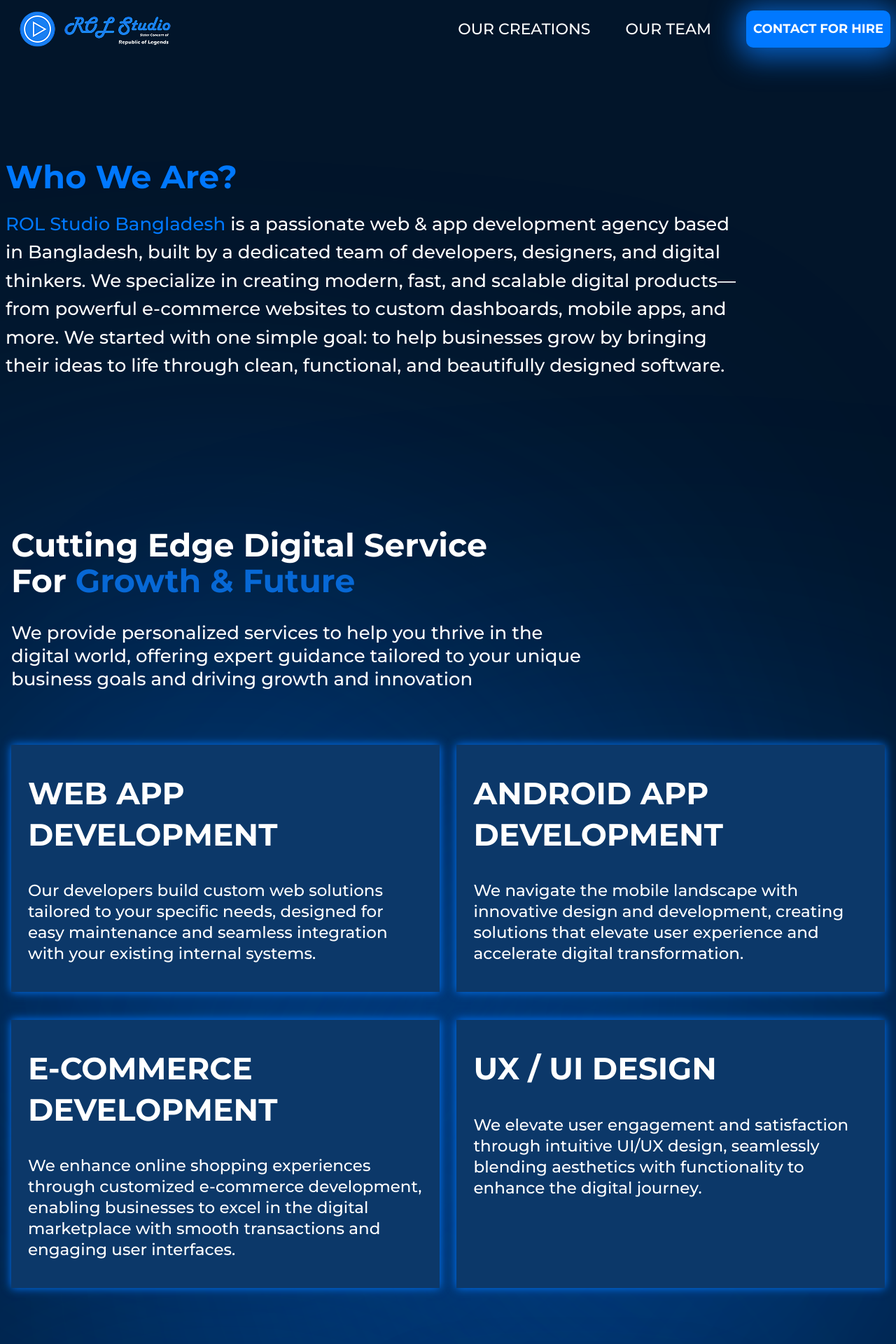
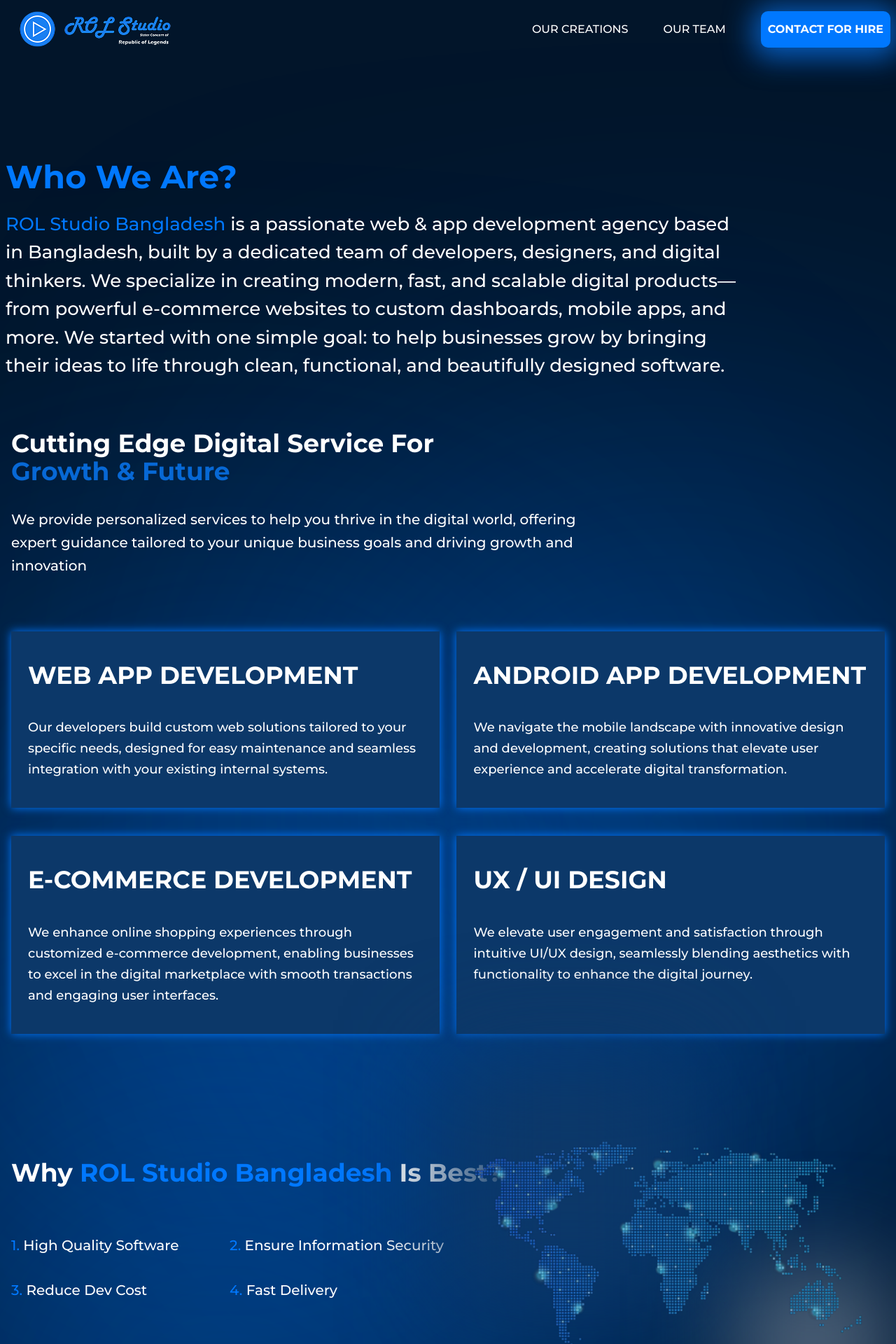
Before and after one commit to rameem2003/rol-studio-bangladesh, a Next.js app: page /get-started in a window 1280 px wide. Shown: the top 1920 px of the page at 70% size. Built offline with nearby package versions, Linux system fonts and the light colour scheme.

Commit message:
responsive

```diff
--- a/src/app/teams/page.jsx
+++ b/src/app/teams/page.jsx
@@ -41,7 +41,7 @@
 
 const page = () => {
   return (
-    <main className=" py-[150px] xl:pt-[200px] xl:pb-[250px]">
+    <main className=" py-[120px] 2xl:pt-[200px] 2xl:pb-[100px]">
       <Container>
         <section>
           <h2 className=" text-center lg:text-left font-bold text-3xl md:text-4xl xl:text-[46px] text-[#0078FF] capitalize">
--- a/src/components/common/BottomBanner.jsx
+++ b/src/components/common/BottomBanner.jsx
@@ -6,11 +6,11 @@
 
 const BottomBanner = () => {
   return (
-    <section className=" linear py-[68px] mt-[50px] lg:mt-[100px] relative w-full shadow-bottom-banner-outer">
+    <section className=" linear py-[30px] 2xl:py-[68px] mt-[50px] 2xl:mt-[100px] relative w-full shadow-bottom-banner-outer">
       <Container>
         <Flex className="items-center flex-col lg:flex-row">
           <div className="w-full lg:w-8/12 ">
-            <h2 className=" font-black text-5xl leading-[100px] 2xl:text-[110px] text-white  w-auto 2xl:w-[1041px]">
+            <h2 className=" font-black text-5xl xl:text-6xl xl:leading-[100px] 2xl:text-[100px] text-white  w-auto 2xl:w-[990px]">
               LET'S <br className=" hidden 2xl:block" /> BUILD TOGETHER
             </h2>
 
@@ -21,7 +21,7 @@
 
             <Link
               href="/contact"
-              className=" mt-10 py-2 2xl:py-[17px] px-3 2xl:px-[22px] inline-flex items-center justify-center gap-4 font-bold text-base md:text-lg xl:text-[25px] 2xl:text-[30px] text-white rounded-[10px] bg-background"
+              className=" mt-10 py-2 2xl:py-[17px] px-3 2xl:px-[22px] inline-flex items-center justify-center gap-4 font-bold text-base md:text-lg xl:text-[20px] 2xl:text-[25px] text-white rounded-[10px] bg-background"
             >
               Get in touch <FaArrowRightLong />{" "}
             </Link>
--- a/src/components/common/Footer.jsx
+++ b/src/components/common/Footer.jsx
@@ -13,7 +13,7 @@
           <Flex className="flex-wrap gap-10 lg:gap-0">
             <div className=" w-full lg:w-5/12 xl:w-5/12">
               <img
-                className="mx-auto lg:m-0 w-full md:w-[80%] lg:w-[80%] xl:w-full"
+                className="mx-auto lg:m-0 w-full md:w-[80%] lg:w-[80%]"
                 src="/footer.png"
                 alt=""
               />
--- a/src/components/common/Navigation.jsx
+++ b/src/components/common/Navigation.jsx
@@ -48,20 +48,20 @@
           <Flex className="items-center justify-end gap-4 xl:gap-[50px] hidden md:flex">
             <Link
               href={"/creations"}
-              className=" text-sm xl:text-[22px] text-white font-medium uppercase"
+              className=" text-sm xl:text-base 2xl:text-[22px] text-white font-medium uppercase"
             >
               Our Creations
             </Link>
             <Link
               href={"/teams"}
-              className=" text-sm xl:text-[22px] text-white font-medium uppercase"
+              className=" text-sm xl:text-base 2xl:text-[22px] text-white font-medium uppercase"
             >
               Our Team
             </Link>
 
             <Link
               href="/contact"
-              className=" font-bold text-sm xl:text-[18px] text-white uppercase py-[14px] px-[10px] rounded-[10px] bg-[#0078FF] shadow-nav-button"
+              className=" font-bold text-sm xl:text-base 2xl:text-[18px] text-white uppercase py-[14px] px-[10px] rounded-[10px] bg-[#0078FF] shadow-nav-button"
             >
               Contact for Hire
             </Link>
--- a/src/components/resuseable/Services.jsx
+++ b/src/components/resuseable/Services.jsx
@@ -5,16 +5,16 @@
 
 const Services = () => {
   return (
-    <section className=" py-[70px] xl:py-[180px] relative">
+    <section className=" py-[40px] 2xl:py-[180px] relative">
       <div className="w-[300px] h-[300px] md:w-[622px] md:h-[662px] max-w-[662px] rounded-full bg-[#0078FF] blur-[320px] top-[450px] left-0 absolute z-[-1]"></div>
       <div className="w-[300px] h-[300px] md:w-[622px] md:h-[662px] max-w-[662px] rounded-full bg-[#0078FF] blur-[320px] bottom-5  right-0 absolute z-[-1]"></div>
       <Container>
-        <h2 className=" text-3xl md:text-4xl xl:text-[46px] text-white font-bold w-auto  lg:w-[754px] capitalize">
+        <h2 className=" text-3xl md:text-4xl xl:text-4xl 2xl:text-[46px] text-white font-bold w-auto  lg:w-[754px] capitalize">
           Cutting Edge digital Service for{" "}
           <span className=" text-[#0768D5]">growth & future</span>
         </h2>
 
-        <p className=" w-auto mt-[33px] font-medium text-lg md:text-xl xl:text-[26px] leading-[33px] text-white xl:w-[836px]">
+        <p className=" w-auto mt-[33px] font-medium text-lg md:text-xl xl:text-xl 2xl:text-[26px] leading-[33px] text-white xl:w-[836px]">
           We provide personalized services to help you thrive in the digital
           world, offering expert guidance tailored to your unique business goals
           and driving growth and innovation
@@ -26,11 +26,11 @@
               key={i}
               className=" w-full lg:w-[49%] transition-all duration-200 ease-in-out mb-5 bg-[#0C3869] hover:bg-[#0078FF] shadow-service-card hover:shadow-service-card-hover p-5 md:px-5 md:py-7 lg:px-6 lg:py-10 2xl:py-[58px] 2xl:px-[22px]"
             >
-              <h3 className=" font-bold text-2xl  xl:text-[44px] uppercase mb-9 text-white">
+              <h3 className=" font-bold text-2xl xl:text-[35px]  2xl:text-[43px] uppercase mb-9 text-white">
                 {service.title}
               </h3>
 
-              <p className=" font-medium text-base  xl:text-[23px] leading-[30px] text-white">
+              <p className=" font-medium text-base xl:text-[18px]  2xl:text-[23px] leading-[30px] text-white">
                 {service.description}
               </p>
             </div>
--- a/src/components/resuseable/Speciality.jsx
+++ b/src/components/resuseable/Speciality.jsx
@@ -6,12 +6,12 @@
 
 const Speciality = () => {
   return (
-    <section className=" py-[50px] xl:py-[100px]">
+    <section className=" py-[50px] 2xl:py-[100px]">
       <Container>
         <Flex className="items-center flex-col lg:flex-row">
           <div className=" w-full lg:w-1/2 relative">
             <div className="w-[300px] h-[300px] md:w-[622px] md:h-[662px] max-w-[662px] rounded-full bg-[#0078FF] blur-[320px] top-[50px] left-0 absolute z-[-1]"></div>
-            <h2 className="text-3xl md:text-4xl xl:text-[46px] text-white font-bold w-auto  xl:w-[745px] capitalize">
+            <h2 className="text-3xl md:text-4xl xl:text-4xl 2xl:text-[46px] text-white font-bold w-auto  xl:w-[745px] capitalize">
               Why <span className=" text-[#0078FF]">ROL Studio Bangladesh</span>{" "}
               Is Best?
             </h2>
@@ -20,7 +20,7 @@
               {speciality.map((item, i) => (
                 <p
                   key={i}
-                  className=" font-medium text-lg xl:text-[26px] text-white w-full sm:w-1/2 mb-9"
+                  className=" font-medium text-lg xl:text-xl 2xl:text-[26px] text-white w-full sm:w-1/2 mb-9"
                 >
                   <span className=" text-[#0078FF]">{item.id}. </span>
                   {item.title}
--- a/src/components/screens/Home/Banner.jsx
+++ b/src/components/screens/Home/Banner.jsx
@@ -13,7 +13,7 @@
         <Container>
           <Flex className="items-center flex-col-reverse lg:flex-row relative">
             <div className=" w-full lg:w-7/12">
-              <h1 className=" text-center md:text-left text-[35px] md:text-[45px] 2xl:text-[71px] font-bold text-white capitalize">
+              <h1 className=" text-center md:text-left text-[35px] md:text-[45px] 2xl:text-[65px] font-bold text-white capitalize">
                 Empower your business with digital presence & Modern
                 Technologies
               </h1>
```
Also changed, not shown: src/components/resuseable/Technology.jsx (+6 -6 lines).
